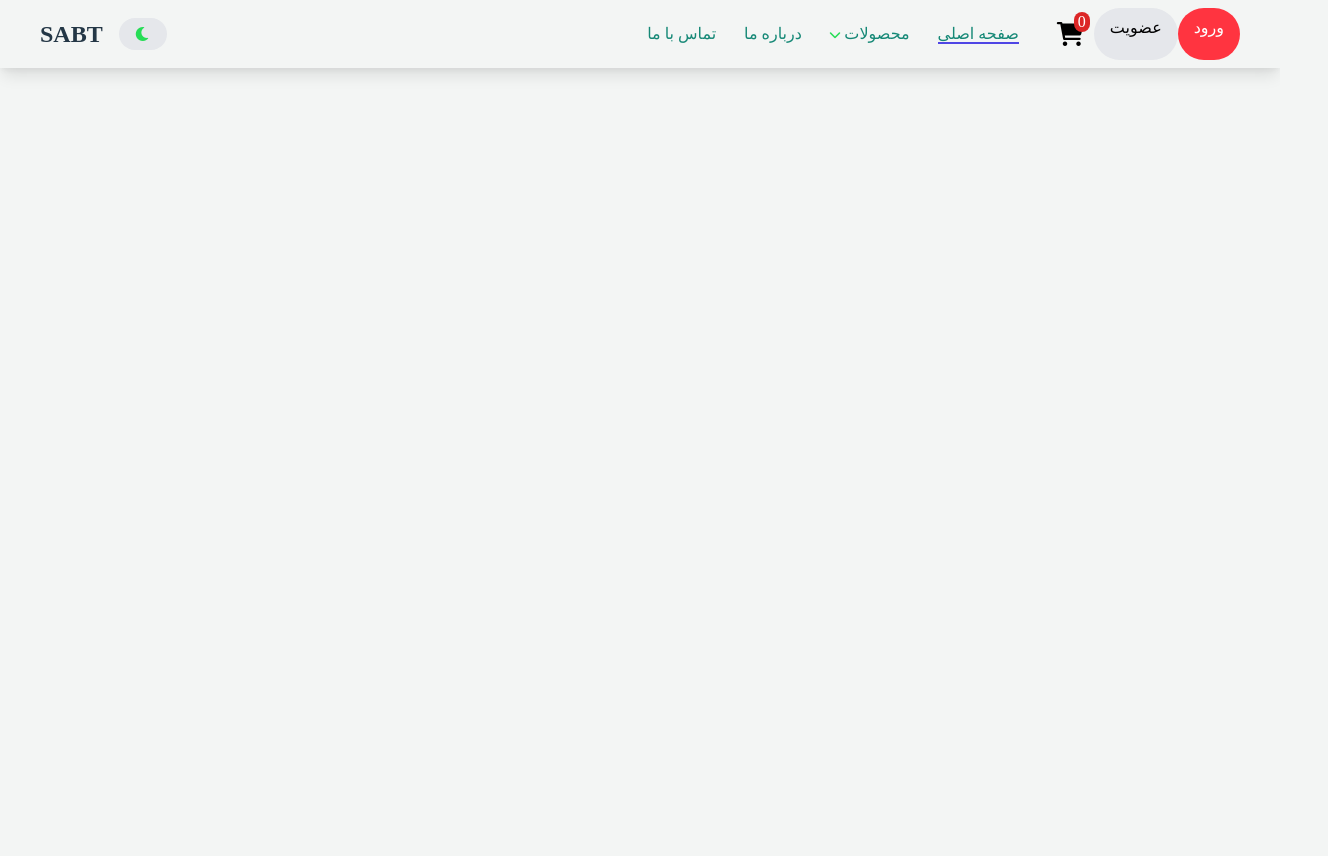
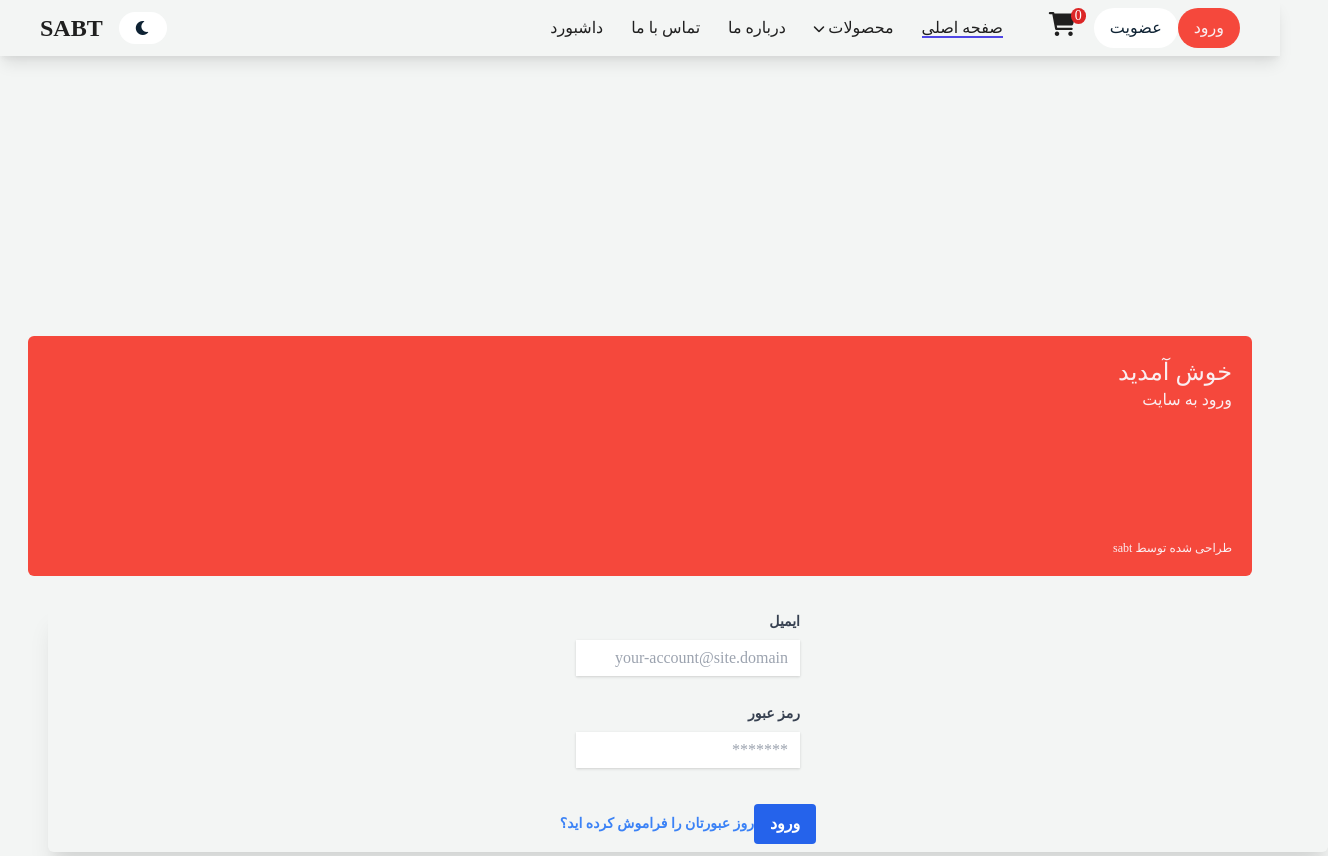
Before and after one commit to sa-bt/NuxtLandingPage-fa-, a Nuxt app: page /auth/login1 in a window 1280 px wide. Shown: the whole page, 1328 px wide, since content can reach past the window. Before the commit the page ends 800 px from the top, so only its background shows below. Built offline with nearby package versions, Linux system fonts and the light colour scheme.

Commit message:
add dashboard page

```diff
--- a/assets/css/main.css
+++ b/assets/css/main.css
@@ -1,11 +1,12 @@
 :root {
-  --color: #243746;
-  --color-primary: #158876;
+  --color: rgba(27, 27, 27, 0.98);
+  --color-primary: #faeef1;
   --color-secondary: #0e2233;
   --bg: #f3f5f4;
+  --bg-primary: #f5483c;
   --bg-secondary: #fff;
   --border-color: #5a5767;
-  --icon-color: #26dd56;
+  --icon-color: #00791f;
   --btn-primary: #ff3440
 }
 
@@ -14,6 +15,7 @@
   --color-primary: #41b38a;
   --color-secondary: #fdf9f3;
   --bg: #091a28;
+  --bg-primary: #091a28;
   --bg-secondary: #071521;
   --border-color: #0d2538;
   --boriconlor: #0d2538;
@@ -21,13 +23,14 @@
 }
 .sepia {
   --color: #433422;
-  --color-primary: #ea06a5;
+  --color-primary: #ea8623;
   --color-secondary: #504231;
   --bg: #f1e7d0;
+  --bg-primary: #f1e7d0;
   --bg-secondary: #eae0c9;
   --border-color: #ded0bf;
   --boriconlor: #ded0bf;
-  --btn-primary: #2536ff
+  --btn-primary: #5567ff
 }
 
 body {
@@ -37,18 +40,34 @@ body {
   color: var(--color);
   transition: background-color 0.5s;
 }
-a {
-  color: var(--color-primary);
-}
-p{
-  color: var(--color-primary);
-}
 *{
   border-color: var(--border-color);
 }
-i{
-  color: var(--icon-color);
+.btn-primary,.primary{
+  background: var(--bg-primary);
+  color: var(--color-primary);
+  transition: background-color 0.5s
 }
-.btn-primary{
-  background: var(--btn-primary);
+.btn-primary:hover{
+  background: var(--bg-secondary);
+  color: var(--color-secondary);
+  transition: background-color 0.5s
 }
+.btn-secondary{
+  background: var(--bg-secondary);
+  color: var(--color-secondary);
+  transition: background-color 0.5s
+}
+.btn-secondary:hover{
+  background: var(--bg-primary);
+  color: var(--color-primary);
+  transition: background-color 0.5s
+}
+.bg-color-primary{
+  background: var(--bg);
+  transition: background-color 0.5s
+}
+.bg-color-secondary{
+  background: var(--bg-secondary);
+  transition: background-color 0.5s
+}
--- a/assets/css/tailwind.css
+++ b/assets/css/tailwind.css
@@ -10,12 +10,12 @@
   .btn{
    @apply py-2 px-4 text-white  transition duration-300 ease-in-out  rounded-full
   }
-  .btn-primary{
-    @apply   hover:bg-gray-200 hover:text-black
-  }
-  .btn-secondary{
-    @apply  bg-gray-200 hover:bg-indigo-600 hover:text-white text-black
-  }
+  /*.btn-primary{*/
+  /*  @apply   hover:bg-gray-200 hover:text-black*/
+  /*}*/
+  /*.btn-secondary{*/
+  /*  @apply  bg-gray-200 hover:bg-indigo-600 hover:text-white text-black*/
+  /*}*/
   .nav-item{
     @apply transition duration-300 ease-in-out hover:border-b-2 hover:border-indigo-600 cursor-pointer
   }
--- a/components/Navbar.vue
+++ b/components/Navbar.vue
@@ -10,9 +10,9 @@
           <div class="flex">
             <NuxtLink :to="{name:'auth-login'}" class="btn btn-primary">ورود</NuxtLink>
             <NuxtLink :to="{name:'auth-register'}" class="btn btn-secondary">عضویت</NuxtLink>
-            <div class="relative">
-              <span class="rounded-full font-xs bg-red-600 leading-0 absolute top-1 right-1  px-1 py-2.5 text-white">{{count}}</span>
-              <NuxtLink :to="{name:'cart'}" class=""><i class="fa fa-shopping-cart text-black text-2xl p-2.5"></i></NuxtLink>
+            <div class="relative mx-2">
+              <span class="rounded-full font-xs bg-red-600 leading-0 absolute top-0 right-0 text-sm px-1 py-2 text-white">{{count}}</span>
+              <NuxtLink :to="{name:'cart'}" class=""><i class="fa fa-shopping-cart text-2xl px-2.5"></i></NuxtLink>
             </div>
 
           </div>
@@ -44,6 +44,7 @@
               </div>
               <li class="nav-item"><a>درباره ما </a></li>
               <li class="nav-item"><a>تماس با ما </a></li>
+              <li class="nav-item"><NuxtLink :to="{name:'panel-dashboard'}">داشبورد </NuxtLink></li>
             </ul>
           </div>
         </div>
--- /dev/null
+++ b/layouts/dashboard.vue
@@ -0,0 +1,49 @@
+<template>
+  <div class="h-screen font-irs" dir="rtl">
+    <div class="flex ">
+      <!--Side nav-->
+      <div class="w-56 h-full flex-none">
+        <div class="">
+          <img src="/icon.png" alt="" class="h-12 ">
+        </div>
+        <div class="mx-2 mb-5">
+          <button :class="`w-full rounded px-3 py-2 items-center justify-start font-semibold flex text-sm ${active===page.id ? 'bg-color-secondary': ''}`" v-for="(page,index) in pages" :key="index"  @click="active=page.id">
+            <i :class="`${page.icon} ml-3`"></i>
+            <p>{{page.title}}</p>
+          </button>
+        </div>
+      </div>
+
+      <!--Main Content-->
+      <div class="w-full h-full relative bg-blue-400">
+        <!--Header-->
+        <div class="w-full sticky top-0 bg-yellow-500 ">
+          Header
+        </div>
+        content
+
+      </div>
+    </div>
+  </div>
+</template>
+
+<script>
+    export default {
+        name: "dashboard",
+        data() {
+            return {
+                pages: [
+                    {id: "dashboard", title: "داشبورد", icon: "fas fa-search"},
+                    {id: "products", title: "محصولات", icon: "fas fa-search"},
+                    {id: "profile", title: "پروفایل", icon: "fas fa-search"},
+                    {id: "exit", title: "خروج", icon: "fas fa-search"}
+                ],
+                active:'dashboard'
+            }
+        }
+    }
+</script>
+
+<style scoped>
+
+</style>
--- /dev/null
+++ b/pages/auth/login1.vue
@@ -0,0 +1,86 @@
+<template>
+  <div class="h-screen flex justify-center items-center">
+    <div class="relative w-full">
+      <div class="primary rounded-md p-5 m-7 ">
+        <h2 class="text-2xl ">خوش آمدید</h2>
+        <p class="">ورود به سایت</p>
+        <p class="text-xs mt-32">طراحی شده توسط sabt</p>
+      </div>
+
+      <div class="absolute left-12 rounded-md p-2 w-full flex flex-col justify-center items-center shadow-xl">
+          <div class="identity-input mb-4">
+            <label
+              for="identity"
+              class="block text-gray-700 text-sm font-bold mb-2"
+            >
+              ایمیل</label
+            >
+            <input
+              id="identity"
+              class="shadow appearance-none border-rounded w-full py-2 px-3 text-gray-700 mb-3 leading-tight focus:outline-none focus:shadow-outline"
+              type="text"
+              placeholder="your-account@site.domain"
+              aria-describedby="emailHelp"
+              v-model="form.email"
+            />
+            <span class="text-xs text-red-700" id="emailHelp" v-if="errors.email">{{errors.email[0]}}</span>
+          </div>
+
+          <div class=" mb-6">
+            <label
+              for="identity"
+              class="block text-gray-700 text-sm font-bold mb-2"
+            >رمز عبور</label
+            >
+
+            <input
+              aria-describedby="passwordHelp"
+              v-model="form.password"
+
+              class="shadow appearance-none border-rounded w-full py-2 px-3 text-gray-700 mb-3 leading-tight focus:outline-none focus:shadow-outline"
+              id="password"
+              type="password"
+              placeholder="*******"
+            />
+
+            <span class="text-xs text-red-700" id="passwordHelp" v-if="errors.password">{{errors.password[0]}}</span>
+          </div>
+
+          <div class="flex items-center justify-between">
+            <button
+              class="bg-blue-600 hover:bg-black text-white font-bold py-2 px-4 rounded focus:outline-none focus:shadow-outline"
+              type="submit"
+            >
+              ورود
+            </button>
+            <NuxtLink
+              class="inline-block align-baseline font-bold text-sm text-blue-500 hover:text-blue-800"
+              :to="{name:'auth-forgotPassword'}"
+            >
+              روز عبورتان را فراموش کرده اید؟
+            </NuxtLink>
+          </div>
+
+      </div>
+    </div>
+  </div>
+</template>
+
+<script>
+    export default {
+        name: "login1",
+        data() {
+            return {
+                form: {
+                    email: "",
+                    password: "",
+                },
+                errors:[]
+            };
+        },
+    }
+</script>
+
+<style scoped>
+
+</style>
--- /dev/null
+++ b/pages/panel/dashboard.vue
@@ -0,0 +1,29 @@
+<template>
+  <div class="h-screen">
+    <div class="flex ">
+      <!--Side nav-->
+      <div class="w-56 h-full flex-none">
+
+      </div>
+
+      <!--Main Content-->
+      <div class="w-full h-full relative bg-blue-400">
+        <!--Header-->
+        <div class="w-full sticky top-0 bg-yellow-500 ">
+          Header
+        </div>
+      </div>
+    </div>
+  </div>
+</template>
+
+<script>
+    export default {
+        name: "dashboard",
+        layout:'dashboard'
+    }
+</script>
+
+<style scoped>
+
+</style>
```
